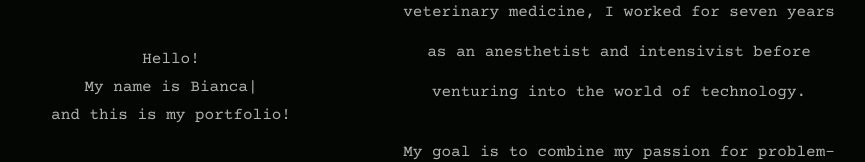
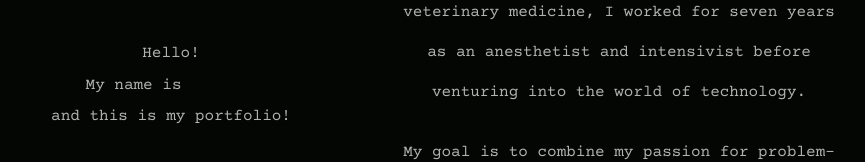
Before and after one commit to biancashiromoto/biancashiromoto.github.io, a Next.js app: page / in a window 1280 px wide. Shown: the part 276-438 px from the top of the page, without its empty margins (245-1110 px from the left). Built offline with nearby package versions, Linux system fonts and the light colour scheme.

Commit message:
refactor: simplify Typewriter component and enhance cursor color handling

```diff
--- a/app/components/typewriter/typewriter.module.scss
+++ b/app/components/typewriter/typewriter.module.scss
@@ -1,3 +1,5 @@
+@use "sass:color";
+
 .typewriter {
 	display: inline-block;
 	min-width: 65px;
@@ -9,7 +11,16 @@
 
 .cursor {
 	opacity: 1;
-	transition: opacity 0.1s ease-in-out;
+	transition: opacity 0.1s ease-in-out, color 0.3s ease;
+	font-size: 1.25rem;
+
+	&.orange {
+		color: color.adjust($orange, $lightness: 15%);
+	}
+
+	&.blue {
+		color: color.adjust($cyan, $lightness: 15%);
+	}
 
 	&.hidden {
 		opacity: 0;
--- a/app/components/typewriter/typewriter.tsx
+++ b/app/components/typewriter/typewriter.tsx
@@ -1,66 +1,20 @@
-import { useState, useEffect } from "react";
+import { useLanguage } from "@/app/context/LanguageProvider";
+import useTypeWriter from "./hooks/useTypeWriter";
 import styles from "./typewriter.module.scss";
 
-const Typewriter = ({
-	text, delay, infinite
-}: { text: string; delay: number; infinite: boolean }) => {
-	const [currentText, setCurrentText] = useState("");
-	const [currentIndex, setCurrentIndex] = useState(0);
-	const [showCursor, setShowCursor] = useState(true);
-	const [isDeleting, setIsDeleting] = useState(false);
+export interface TypeWriterProps {
+	text: string;
+	delay: number;
+	infinite: boolean;
+}
 
-	useEffect(() => {
-		setCurrentText("");
-		setCurrentIndex(0);
-		setIsDeleting(false);
-	}, [text]);
-
-	useEffect(() => {
-		if (!text) return;
-
-		let timeout: NodeJS.Timeout;
-
-		if (!isDeleting) {
-			// Fase de digitação
-			if (currentIndex < text.length) {
-				timeout = setTimeout(() => {
-					setCurrentText(prevText => prevText + text[currentIndex]);
-					setCurrentIndex(prevIndex => prevIndex + 1);
-				}, delay);
-			} else if (infinite) {
-				// Aguarda 2 segundos e depois começa a deletar
-				timeout = setTimeout(() => {
-					setIsDeleting(true);
-				}, 2000);
-			}
-		} else {
-			// Fase de deletar
-			if (currentText.length > 0) {
-				timeout = setTimeout(() => {
-					setCurrentText(prevText => prevText.slice(0, -1));
-				}, delay / 2); // Deleta mais rápido que digita
-			} else {
-				// Terminou de deletar, reinicia a digitação
-				setCurrentIndex(0);
-				setIsDeleting(false);
-			}
-		}
-
-		return () => clearTimeout(timeout);
-	}, [currentIndex, currentText, delay, infinite, text, isDeleting]);
-
-	useEffect(() => {
-		const cursorInterval = setInterval(() => {
-			setShowCursor(prev => !prev);
-		}, 500);
-
-		return () => clearInterval(cursorInterval);
-	}, []);
-
+const Typewriter = (props: TypeWriterProps) => {
+	const { currentText, showCursor } = useTypeWriter(props);
+	const { isLanguagePortuguese } = useLanguage();
 	return (
 		<span className={styles.typewriter}>
 			{currentText}
-			<span className={`${styles.cursor} ${showCursor ? "" : styles.hidden}`}>|</span>
+			<span className={`${styles.cursor} ${showCursor ? "" : styles.hidden}  ${!isLanguagePortuguese ? styles.orange : styles.blue}`}>|</span>
 		</span>
 	);
 };
```
